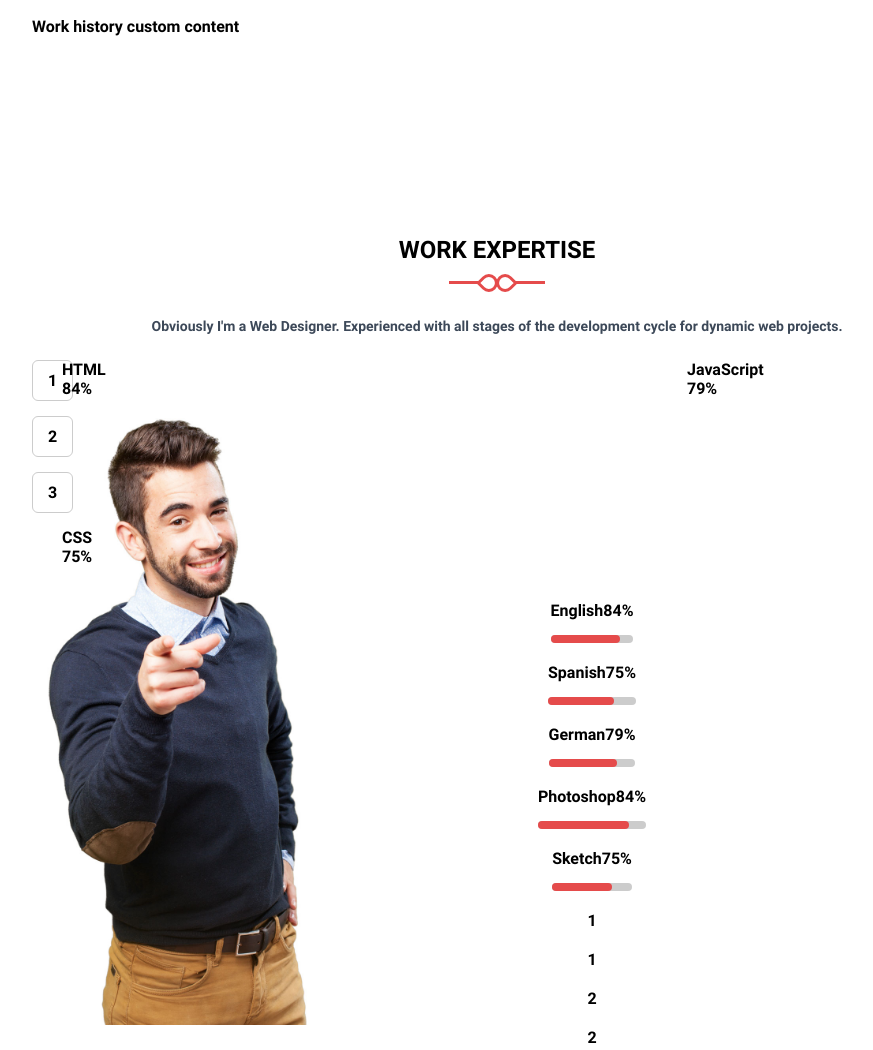
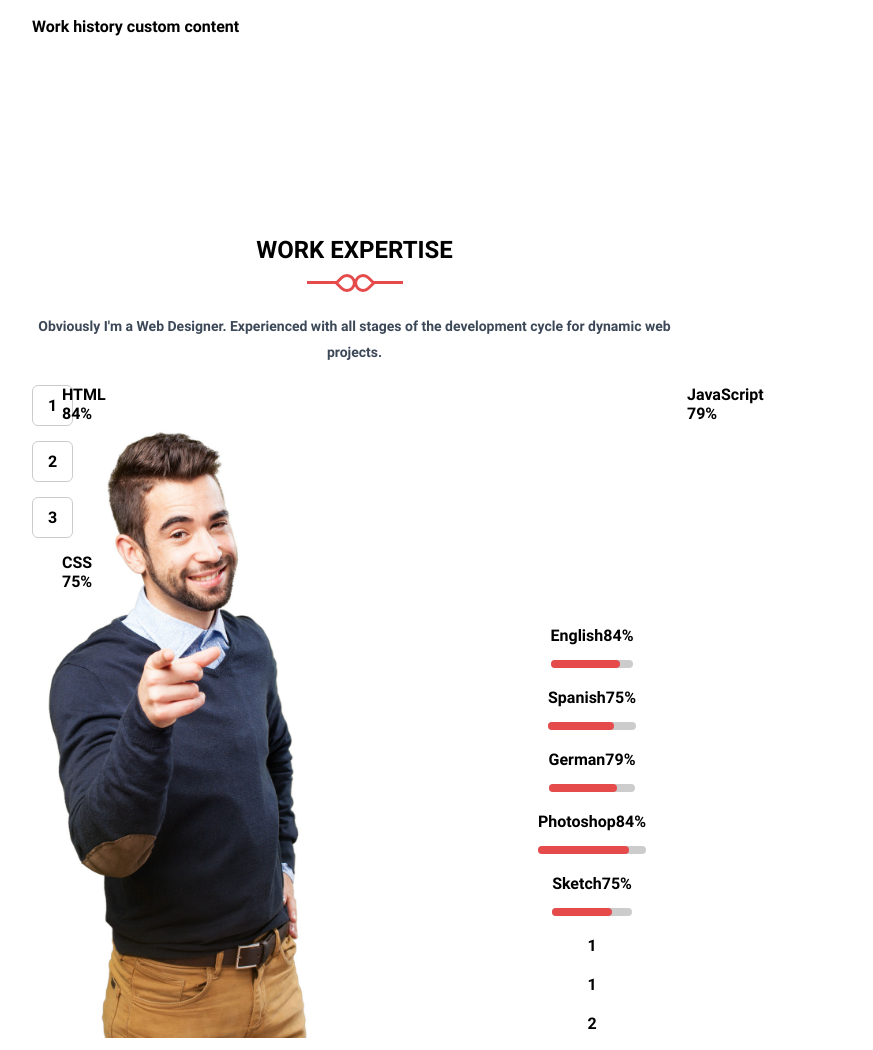
Before and after one commit to sauliusss/cristino, a website: page index.html in a window 1280 px wide. Shown: the part 2910-3960 px from the top of the page, without its empty margins (48-921 px from the left). Drawn offline with Linux system fonts and the light colour scheme; a web font is replaced by a local one.

Commit message:
edit some expertise css

```diff
--- a/index.html
+++ b/index.html
@@ -169,9 +169,9 @@
         </div>
       </div>
       <!-- work expertise start -->
-      <div class="container expertise">
+      <section class="container expertise">
         <div class="row center">
-          <div class="col-12 col-md-10 m-l-md-5">
+          <div class="col-12 col-md-7 m-l-md-5">
             <h2 class="section-title">
               Work expertise
               <div class="line"></div>
@@ -284,10 +284,10 @@
               <div class="progress-bar" data-group="2">2</div>
               <div class="progress-bar" data-group="3">3</div>
               <div class="progress-bar" data-group="3">3</div>
-            </div>
+            </section>
           </div>
         </div>
-      </div>
+      </section>
       <!-- work expertise end -->
       <div class="container bg-grey">
         <div class="row center">
```
